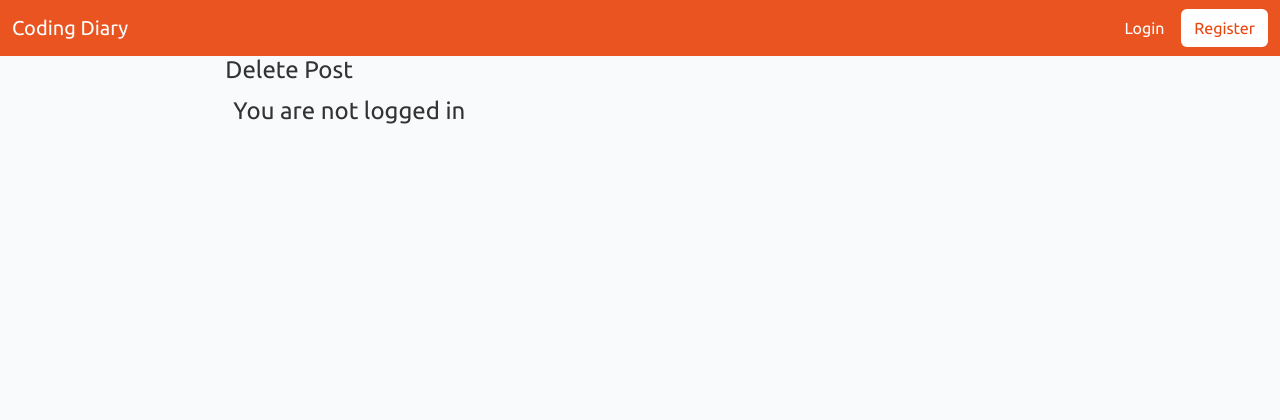
After one commit to Code-Institute-Submissions/nellymaw-P4-codeInstitute_JulyResub, a Django app: template templates/delete_post.html in a window 1280 px wide. The commit adds this page. Shown: the top 420 px of the page. Run offline with Django 4.2, Linux system fonts and the light colour scheme; the template is opened without the code that fills it, so the values that code supplies are empty; some libraries are stand-ins or nearby versions.

Commit message:
add delete post function

```diff
--- a/blog/urls.py
+++ b/blog/urls.py
@@ -18,5 +18,8 @@ urlpatterns = [
           'like/<slug:slug>',
           views.PostLike.as_view(),
           name='post_like'
-          )
+          ),
+     path("posts/<int:pk>/remove",
+          views.DeletePostView.as_view(),
+          name="deletepost"),
      ]
--- /dev/null
+++ b/templates/delete_post.html
@@ -0,0 +1,33 @@
+{% extends "base.html" %}
+{% load crispy_forms_tags %}
+{% load static %}
+{% block title %} Edit post {% endblock %}
+{% block content %}
+
+<div class="container col-lg-8 col-md-10">
+    <div class="mx-auto justify-content-center">
+        <h4 class="header-style header-title-color"> Delete Post </h4>
+        <div class="post-color mb-2 pl-2 pt-1 pb-1 rounded">
+            {% if user.is_authenticated %}
+                {% if user.id == post.owner.id %}
+                    <h4>Post - {{ post.title }} </h4>
+                    <div class="form-group">
+                        <form method="POST" enctype="multipart/form-data" class="mt-4">
+                            {% csrf_token %}
+                            <strong>Are you sure? </strong>
+                            <br>
+                            <a href="{% url 'post_detail' post.id %}" class="btn btn-secondary btn-border-none" aria-label="Go back to post">Cancel</a>
+                            <button class="btn btn-danger" aria-label="delete post">Delete post! </button>
+                        </form>
+                    </div>
+                {% else %}
+                    <h4>You can not delete this post</h4>
+                {% endif %}
+            {% else %}
+                <h4>You are not logged in</h4>
+            {% endif %}
+        </div>
+    </div>
+</div>
+
+{% endblock %}
```
Also changed, not shown: blog/views.py (+18 -1 lines), templates/post_detail.html (+7 -2 lines).
